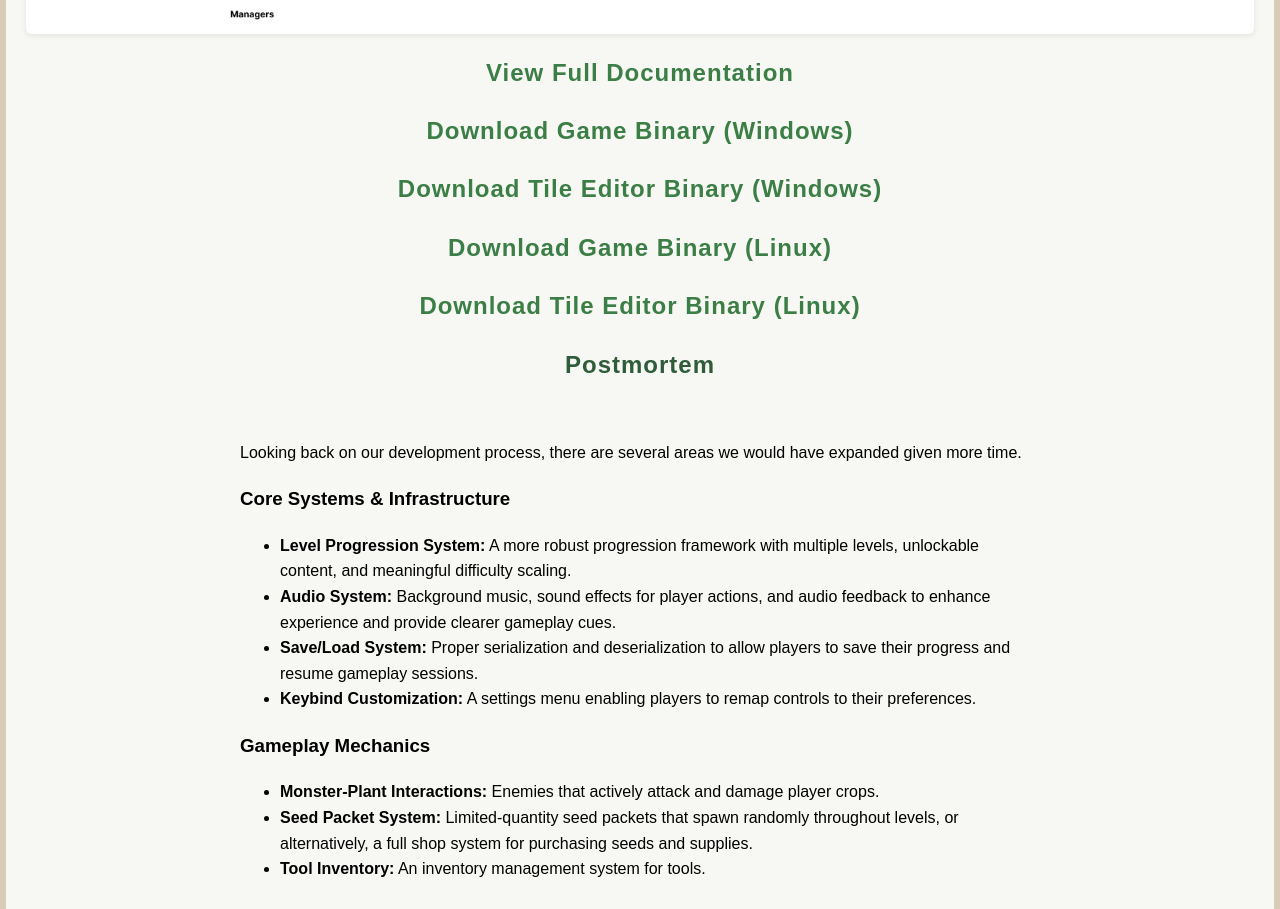
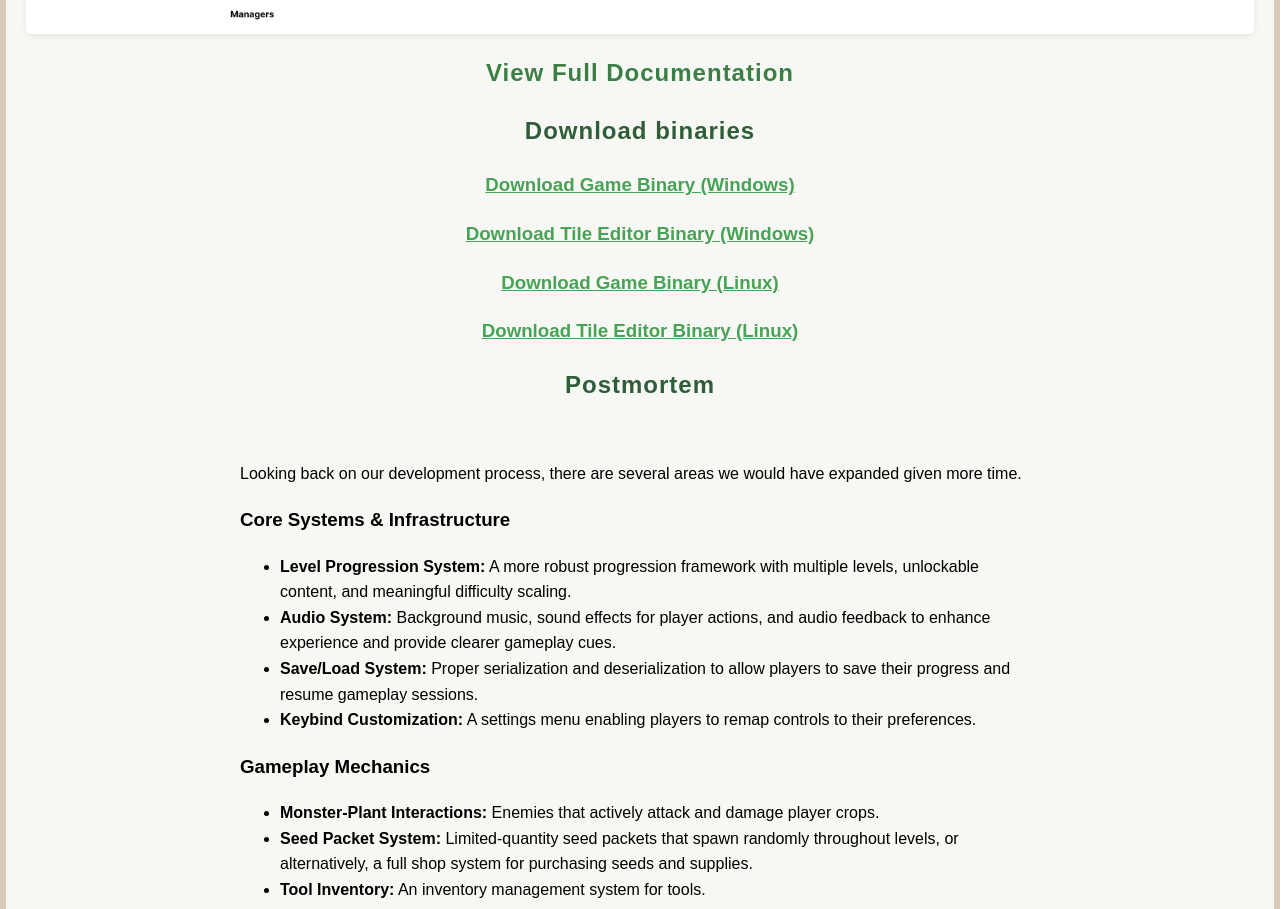
Before and after one commit to Bmr076/finalproject-bapi-website, a plain HTML site: page index.html in a window 1280 px wide. Shown: the part 2271-3180 px from the top of the page. Drawn offline with Linux system fonts and the light colour scheme.

Commit message:
more small css tweaks

```diff
--- a/index.html
+++ b/index.html
@@ -40,29 +40,32 @@
         </a>
     </h2>
 
-    <h2 class="center">
+    <h2 class="binaries">Download binaries
+        <h3 class="center">
             <a href="binary/farming_game.exe">
                 Download Game Binary (Windows)
             </a>
-    </h2>
+        </h3>
 
-    <h2 class="center">
+        <h3 class="center">
             <a href="binary/tile_editor.exe">
                 Download Tile Editor Binary (Windows)
             </a>
-    </h2>
+        </h3>
 
-    <h2 class="center">
+        <h3 class="center">
             <a href="binary/farming_game">
                 Download Game Binary (Linux)
             </a>
-    </h2>
+        </h3>
 
-    <h2 class="center">
+        <h3 class="center">
             <a href="binary/tile_editor">
                 Download Tile Editor Binary (Linux)
             </a>
+        </h3>
     </h2>
+
 
     <h2 class="center">Postmortem</h2>
 
--- a/style.css
+++ b/style.css
@@ -108,8 +108,11 @@ h1, h2 {
 h2 a {
     color: #3b7e46;
 }
+h3 a {
+    color: #48a257;
+}
 
-h2 a:hover {
+h3 a:hover {
     color: #285732;
 }
 
```
Lines whose indentation alone changed are shown as unchanged.
